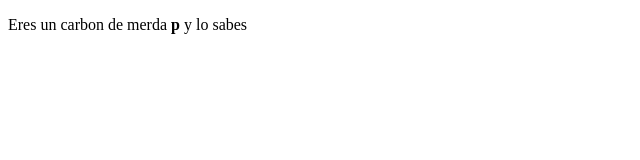
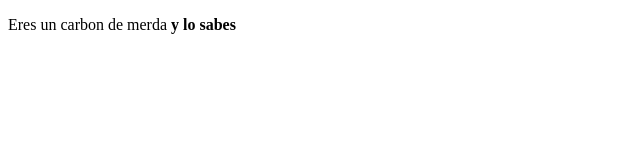
Before and after one commit to gacevedo15/gacevedo15.github.io, a plain HTML site: page index.html in a window 1280 px wide. Shown: the full height of the page, 0-640 px from the left. Drawn offline with Linux system fonts and the light colour scheme.

Commit message:
Update index.html

```diff
--- a/index.html
+++ b/index.html
@@ -4,6 +4,6 @@
     <title>Carbon de merda</title>
   </head>
   <body>
-    <p>Eres un carbon de merda <strong>p</strong> y lo sabes</p>
+    <p>Eres un carbon de merda <strong>y lo sabes</strong></p>
   </body>
 </html>
```
